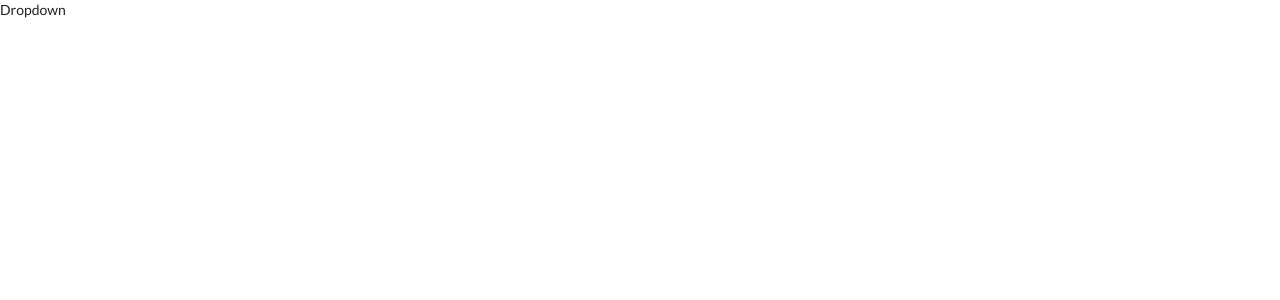
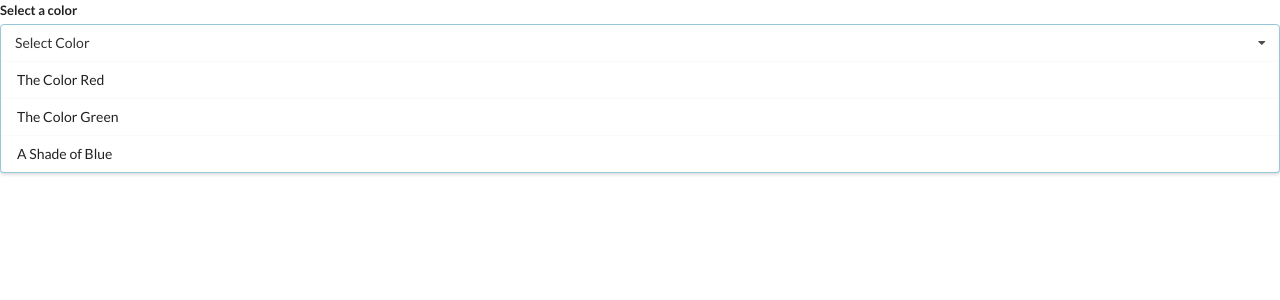
Before and after one commit to jeffchiudev/widgets-reaact-practice, a React (Create React App) app: page / in a window 1280 px wide. Shown: the top 300 px of the page. Built offline with nearby package versions, Linux system fonts and the light colour scheme.

Commit message:
add jsx into dropdown.js

```diff
--- a/src/components/Dropdown.js
+++ b/src/components/Dropdown.js
@@ -1,7 +1,26 @@
 import React from "react";
 
-const Dropdown = () => {
-  return <div>Dropdown</div>;
+const Dropdown = ({ options }) => {
+  const renderedOptions = options.map((option) => {
+    return (
+      <div key={option.value} className="item">
+        {option.label}
+      </div>
+    );
+  });
+
+  return (
+    <div className="ui form">
+      <div className="field">
+        <label className="label">Select a color</label>
+        <div className="ui selection dropdown visible active">
+          <i className="dropdown icon"></i>
+          <div className="text">Select Color</div>
+          <div className="menu visible transition">{renderedOptions}</div>
+        </div>
+      </div>
+    </div>
+  );
 };
 
 export default Dropdown;
```
